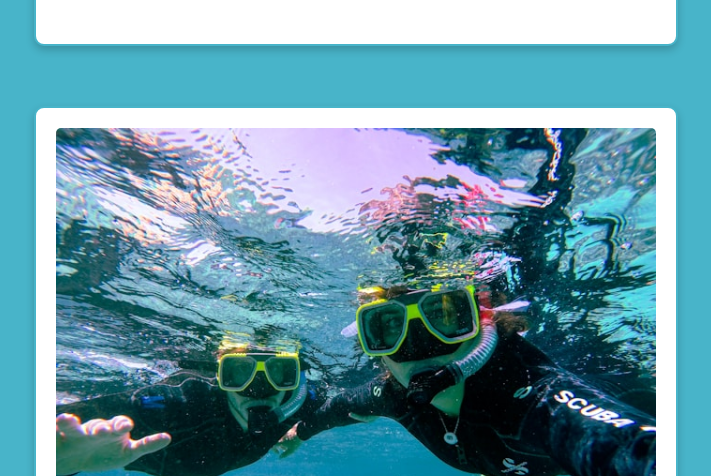
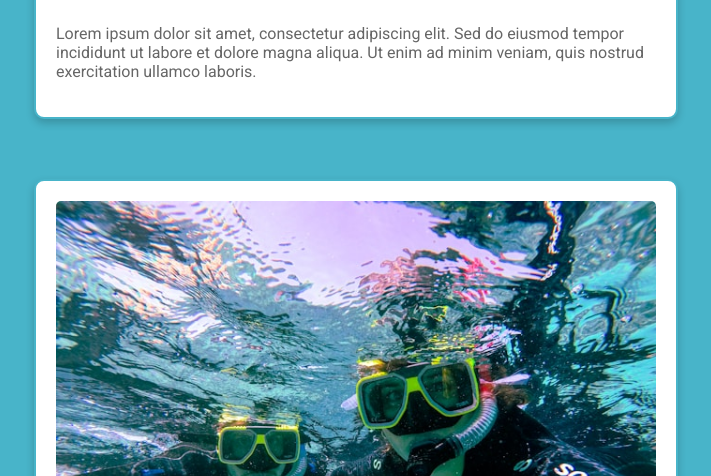
Before and after one commit to mitchallen/wgu-d479-101, a plain HTML site: page index.html in a window 1280 px wide. Shown: the part 624-1100 px from the top of the page, without its empty margins (284-995 px from the left). Drawn offline with Linux system fonts and the light colour scheme.

Commit message:
feat: added some lorem ipsum under the hero image

```diff
--- a/index.html
+++ b/index.html
@@ -25,6 +25,7 @@
             <img src="images/hero.jpg" alt="Welcome to Taniti" class="section-image">
             <p class="image-credit">Photo by <a href="https://unsplash.com/@kazuo513?utm_content=creditCopyText&utm_medium=referral&utm_source=unsplash">Kazuo ota</a> on <a href="https://unsplash.com/photos/white-sail-boat-on-sea-during-daytime-DAjg75Lzt0Q?utm_content=creditCopyText&utm_medium=referral&utm_source=unsplash">Unsplash</a></p>
             <h1>Welcome to Taniti!</h1>
+            <p class="hero-text">Lorem ipsum dolor sit amet, consectetur adipiscing elit. Sed do eiusmod tempor incididunt ut labore et dolore magna aliqua. Ut enim ad minim veniam, quis nostrud exercitation ullamco laboris.</p>
         </section>
         <section id="things-to-do" class="top-section">
             <img src="images/snorkeling.jpg" alt="Snorkeling in Taniti's crystal clear waters" class="section-image">
```
